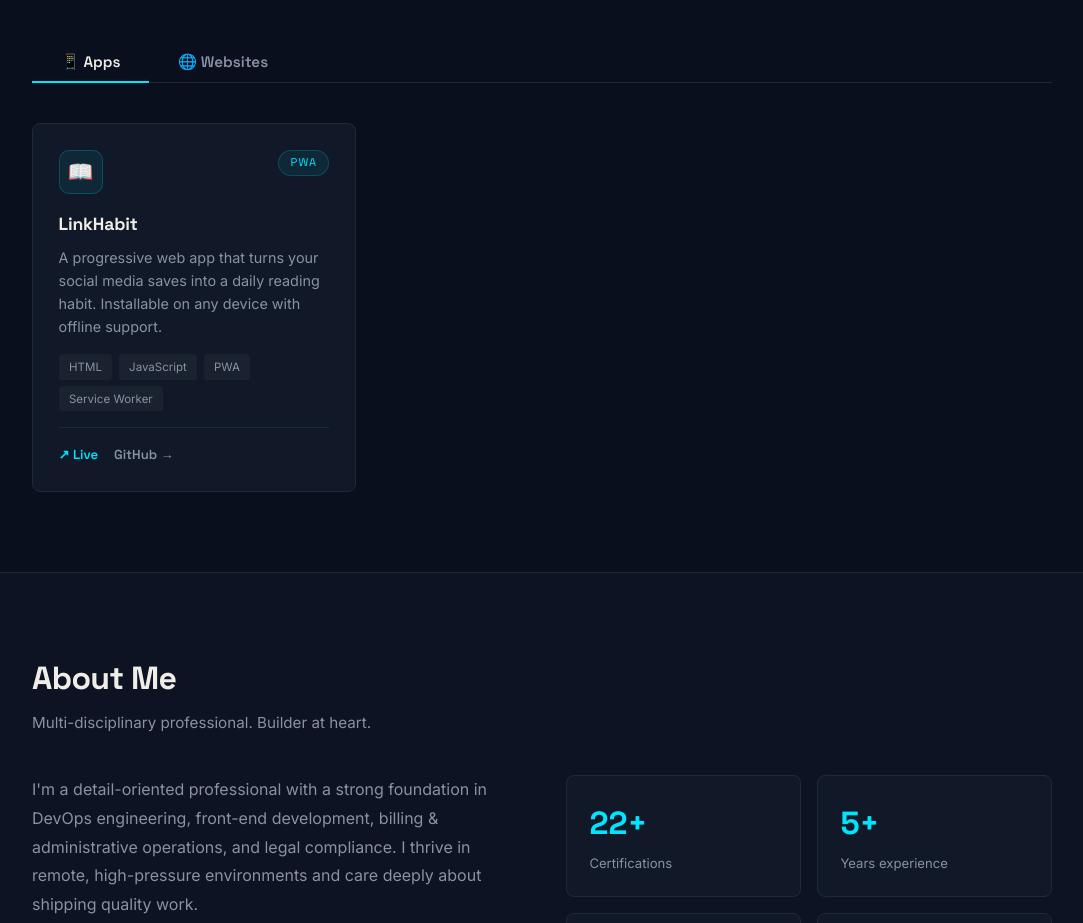
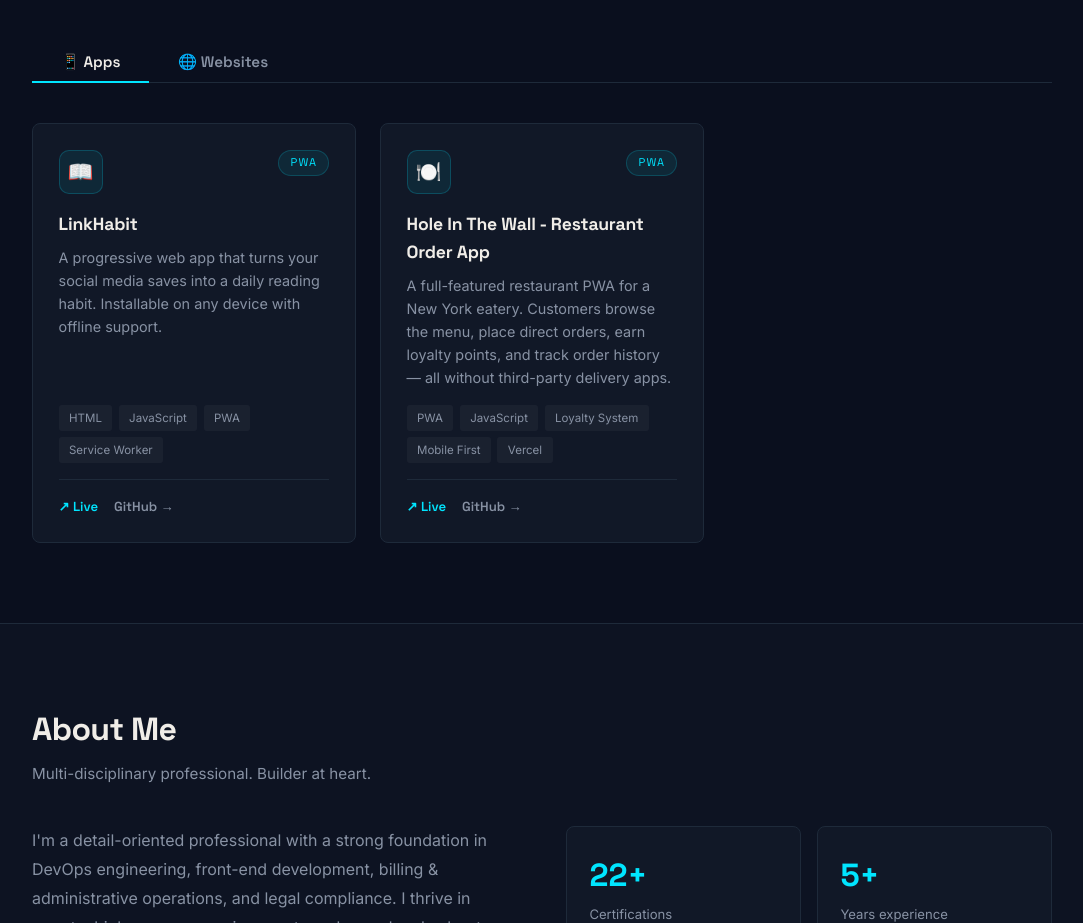
Before and after one commit to Caala21/CLIFF-KIRK-PORTFOLIO, a React (Vite) app: page / in a window 1280 px wide. Shown: the part 961-1884 px from the top of the page, without its empty margins (98-1181 px from the left). Built offline with nearby package versions, Linux system fonts and the light colour scheme.

Commit message:
Add Hole In The Wall and fix links

```diff
--- a/src/data/projects.js
+++ b/src/data/projects.js
@@ -9,6 +9,16 @@ export const apps = [
     icon: "📖",
     badge: "PWA",
   },
+  {
+  id: 2,
+  title: "Hole In The Wall - Restaurant Order App",
+  description: "A full-featured restaurant PWA for a New York eatery. Customers browse the menu, place direct orders, earn loyalty points, and track order history — all without third-party delivery apps.",
+  tags: ["PWA", "JavaScript", "Loyalty System", "Mobile First", "Vercel"],
+  live: "https://hitw-order.vercel.app/",
+  github: "https://github.com/Caala21/hitw-order",
+  icon: "🍽️",
+  badge: "PWA",
+},
 ];
 
 export const websites = [
```
